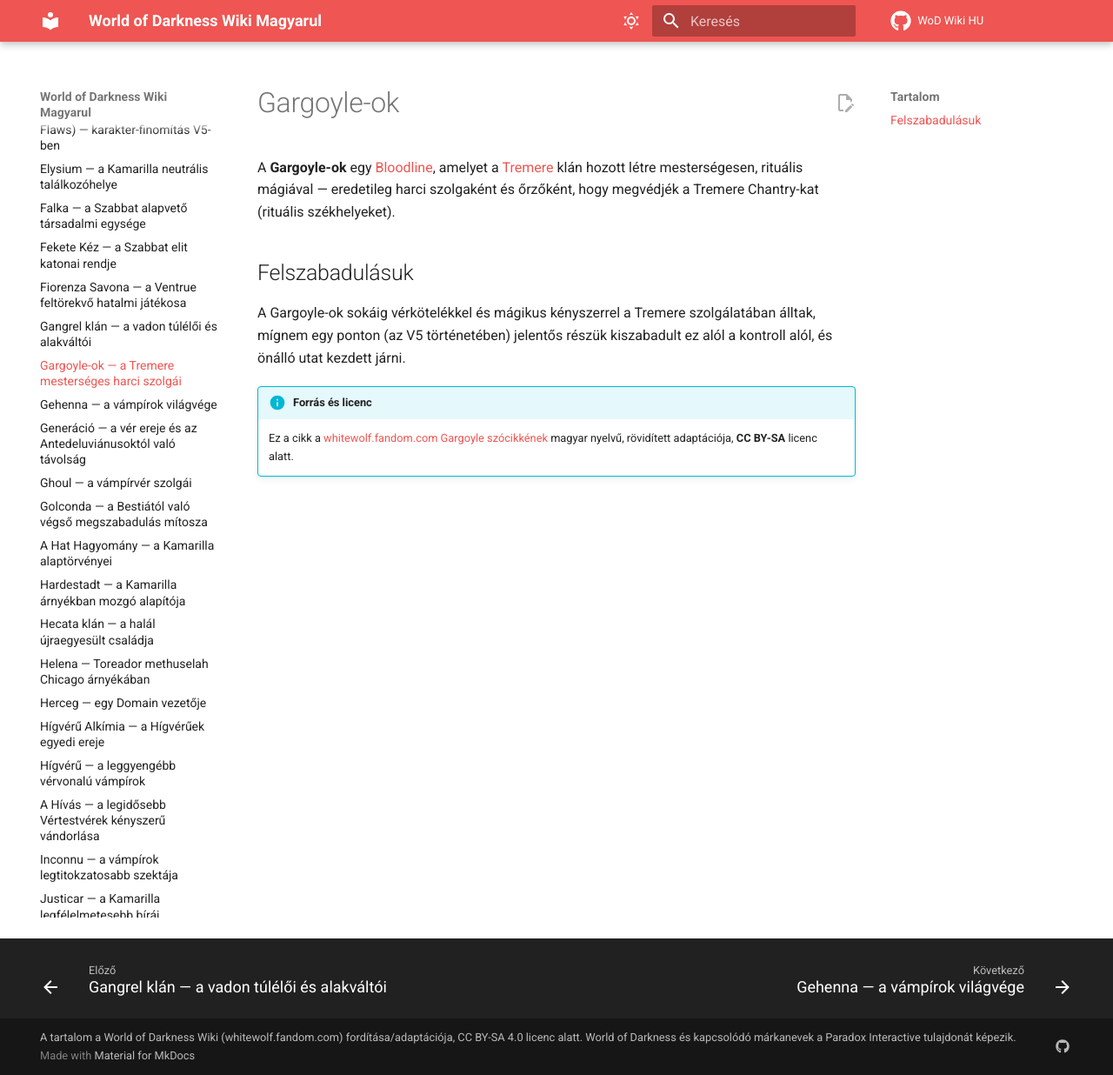
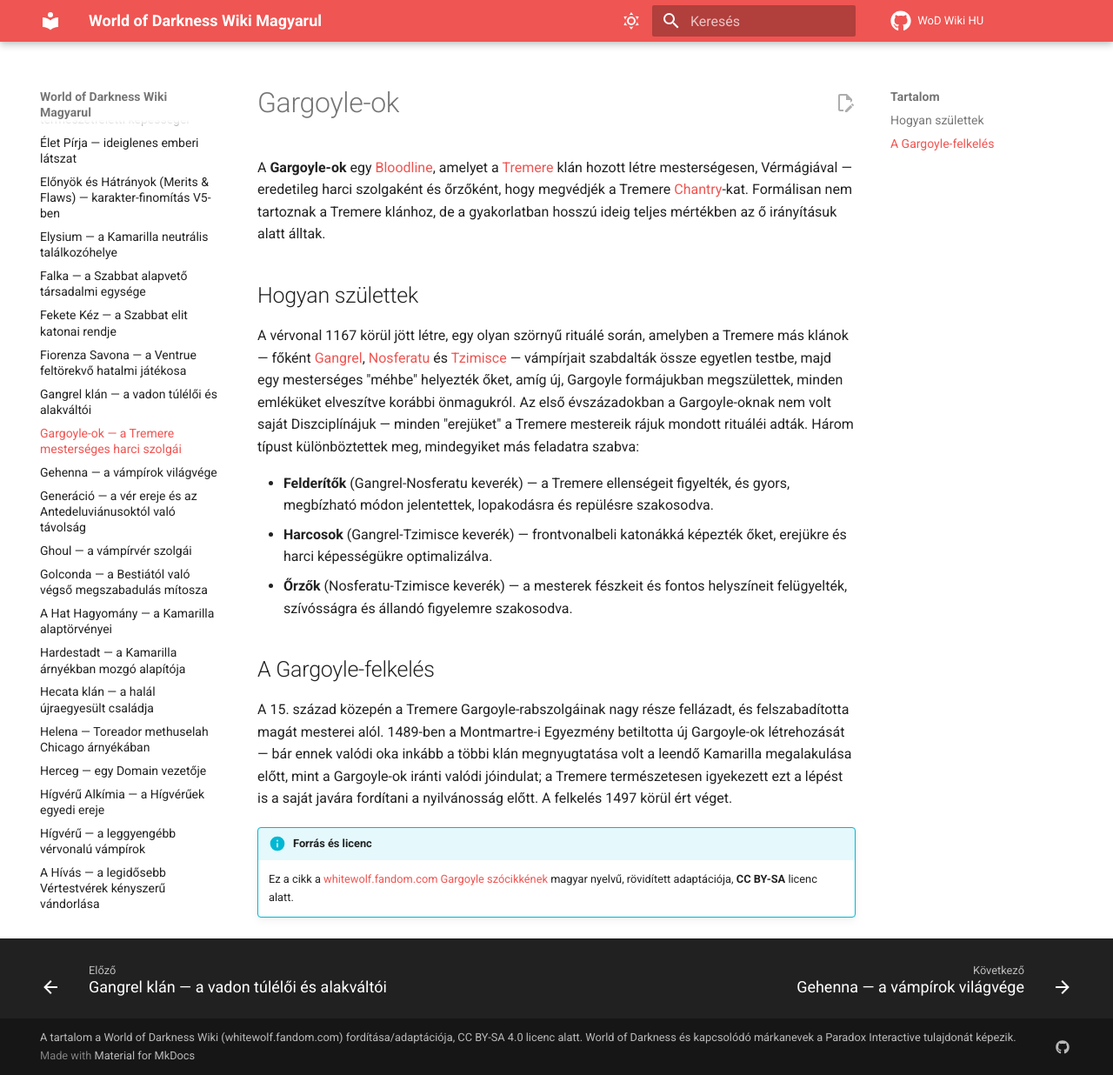
Before and after one commit to davidszentgyorgyi/wod-hu, an MkDocs documentation site: the page built from docs/vampire-a-maszkabal/gargoyle-ok.md, in a window 1280 px wide and 1236 px high. Shown: the whole window at 87% size. Built offline with MkDocs 1.6.1 and Material for MkDocs 9.7.7, drawn with Linux system fonts in a browser that asks for light colours; comment, search, counter and statistics services are not loaded.

Commit message:
Expand Gargoyle-ok article with creation ritual, three variants, and Revolt
Original, freely-reworded, longer version covering how the bloodline
was created from other clans' vampires, the Scout/Warrior/Sentinel
variants, and the Gargoyle Revolt leading to the Montmartre Pact.

Co-Authored-By: Claude Sonnet 5 <noreply@anthropic.com>

```diff
--- a/docs/vampire-a-maszkabal/gargoyle-ok.md
+++ b/docs/vampire-a-maszkabal/gargoyle-ok.md
@@ -8,14 +8,35 @@ description: >-
 # Gargoyle-ok
 
 A **Gargoyle-ok** egy [Bloodline](bloodline-ok.md), amelyet a [Tremere](tremere.md) klán
-hozott létre mesterségesen, rituális mágiával — eredetileg harci szolgaként és őrzőként, hogy
-megvédjék a Tremere Chantry-kat (rituális székhelyeket).
+hozott létre mesterségesen, Vérmágiával — eredetileg harci szolgaként és őrzőként, hogy
+megvédjék a Tremere [Chantry](chantry.md)-kat. Formálisan nem tartoznak a Tremere klánhoz,
+de a gyakorlatban hosszú ideig teljes mértékben az ő irányításuk alatt álltak.
 
-## Felszabadulásuk
+## Hogyan születtek
 
-A Gargoyle-ok sokáig vérkötelékkel és mágikus kényszerrel a Tremere szolgálatában álltak, mígnem
-egy ponton (az V5 történetében) jelentős részük kiszabadult ez alól a kontroll alól, és
-önálló utat kezdett járni.
+A vérvonal 1167 körül jött létre, egy olyan szörnyű rituálé során, amelyben a Tremere más
+klánok — főként [Gangrel](gangrel.md), [Nosferatu](nosferatu.md) és
+[Tzimisce](tzimisce.md) — vámpírjait szabdalták össze egyetlen testbe, majd egy
+mesterséges "méhbe" helyezték őket, amíg új, Gargoyle formájukban megszülettek, minden
+emléküket elveszítve korábbi önmagukról. Az első évszázadokban a Gargoyle-oknak nem volt
+saját Diszciplínájuk — minden "erejüket" a Tremere mestereik rájuk mondott rituáléi adták.
+Három típust különböztettek meg, mindegyiket más feladatra szabva:
+
+- **Felderítők** (Gangrel-Nosferatu keverék) — a Tremere ellenségeit figyelték, és gyors,
+  megbízható módon jelentettek, lopakodásra és repülésre szakosodva.
+- **Harcosok** (Gangrel-Tzimisce keverék) — frontvonalbeli katonákká képezték őket, erejükre
+  és harci képességükre optimalizálva.
+- **Őrzők** (Nosferatu-Tzimisce keverék) — a mesterek fészkeit és fontos helyszíneit
+  felügyelték, szívósságra és állandó figyelemre szakosodva.
+
+## A Gargoyle-felkelés
+
+A 15. század közepén a Tremere Gargoyle-rabszolgáinak nagy része fellázadt, és
+felszabadította magát mesterei alól. 1489-ben a Montmartre-i Egyezmény betiltotta új
+Gargoyle-ok létrehozását — bár ennek valódi oka inkább a többi klán megnyugtatása volt a
+leendő Kamarilla megalakulása előtt, mint a Gargoyle-ok iránti valódi jóindulat; a Tremere
+természetesen igyekezett ezt a lépést is a saját javára fordítani a nyilvánosság előtt. A
+felkelés 1497 körül ért véget.
 
 !!! info "Forrás és licenc"
     Ez a cikk a [whitewolf.fandom.com Gargoyle szócikkének](https://whitewolf.fandom.com/wiki/Gargoyle_(VTM))
```
